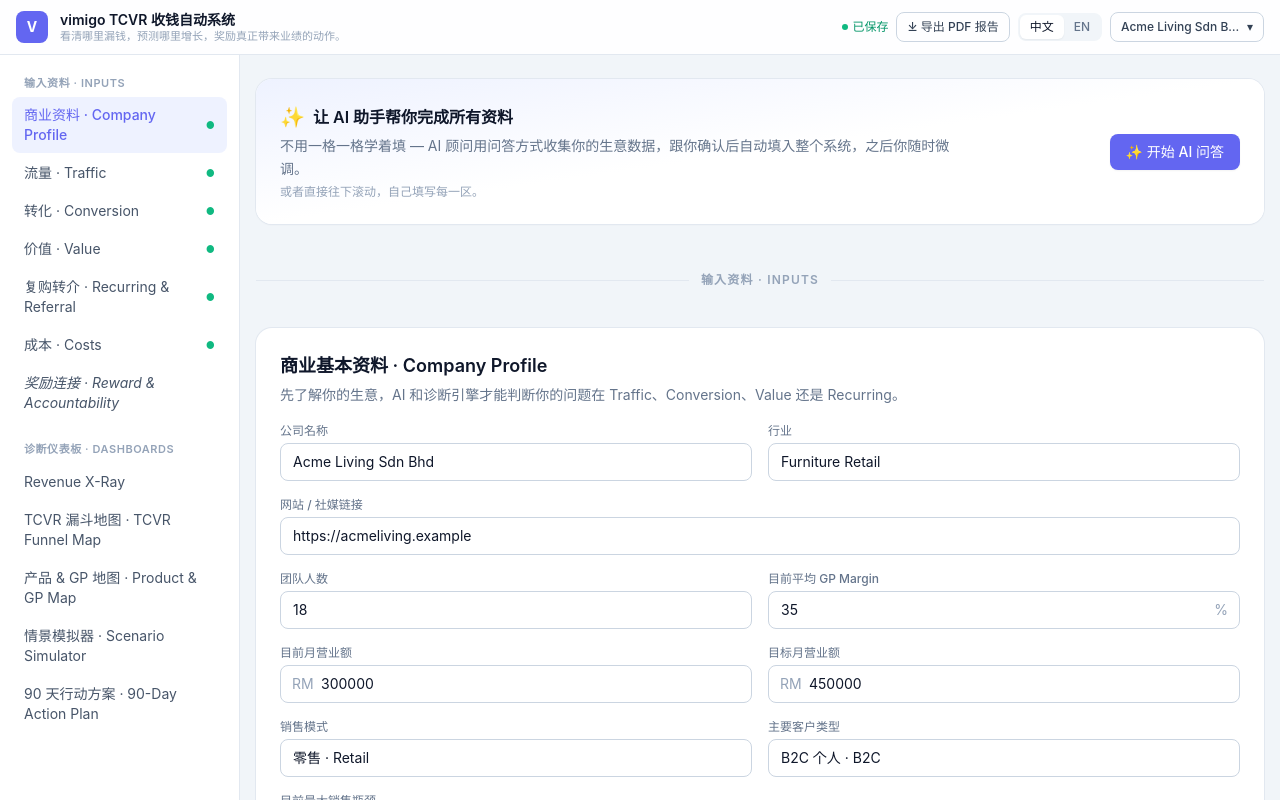
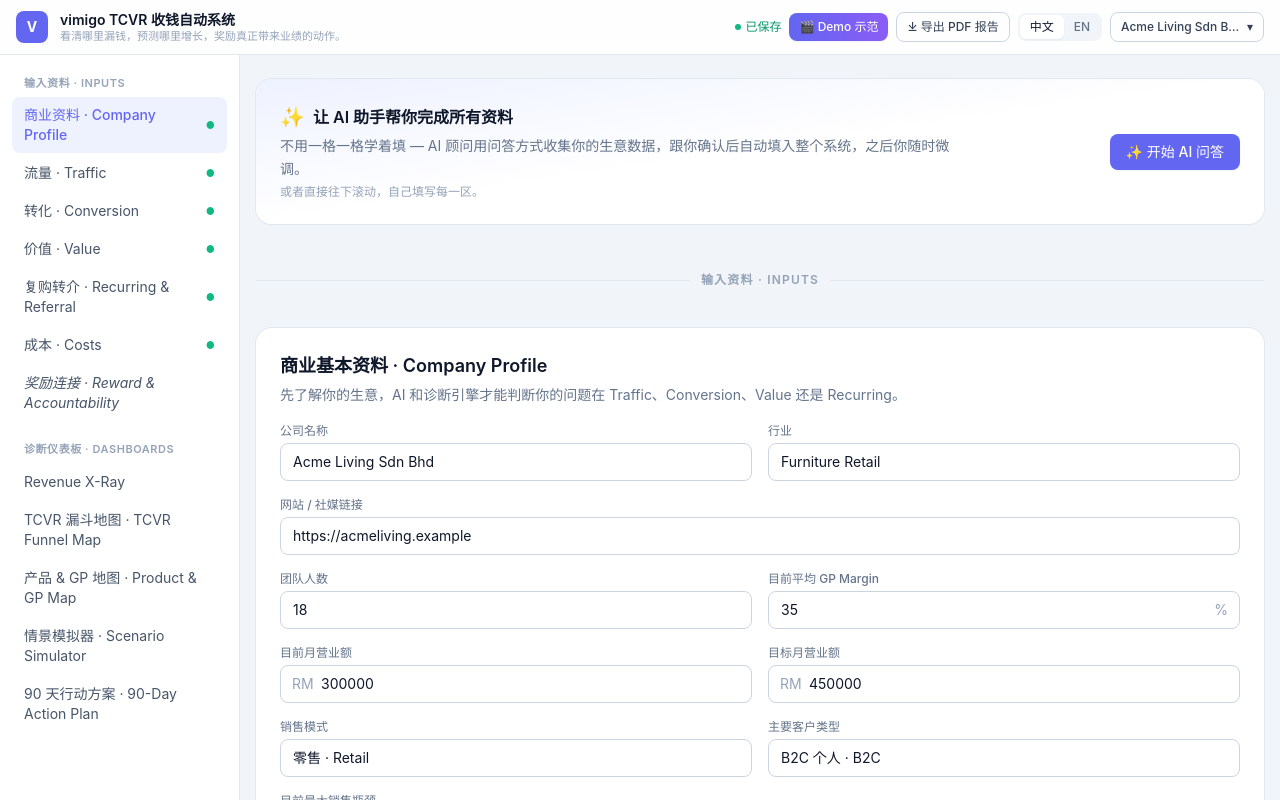
Before and after one commit to shane2mun-lang/vimigo-tcvr-os, a React (Vite) app in the folder frontend/: page / in a window 1280 px wide. Built offline with nearby package versions, Linux system fonts and the light colour scheme.

Commit message:
Demo account button: one-click SH Electrical Chain demo with auto-backup of current data

```diff
--- a/frontend/src/i18n/strings.ts
+++ b/frontend/src/i18n/strings.ts
@@ -311,6 +311,18 @@ export const strings = {
   'agent.restart': { zh: '重新开始', en: 'Restart' },
   'agent.orManual': { zh: '或者直接往下滚动，自己填写每一区。', en: 'Or just scroll down and fill each section yourself.' },
 
+  // ── Demo account ─────────────────────────────────────────────────────────────
+  'demo.button': { zh: 'Demo 示范', en: 'Demo' },
+  'demo.confirm': {
+    zh: '载入示范账号「SH 电器连锁」？画面会换成完整的示范数据；你目前的数据已自动备份到右上角档案选单，随时可以载回。',
+    en: 'Load the demo account "SH Electrical Chain"? The screen will switch to full demo data; your current data has been auto-backed-up to the profile menu (top right) and can be restored anytime.',
+  },
+  'demo.backupName': { zh: '我的数据（自动备份）', en: 'My data (auto-backup)' },
+  'demo.loaded': {
+    zh: '✓ 示范账号已载入 — 往下滚动看每一区怎么填、仪表板怎么读。',
+    en: '✓ Demo loaded — scroll down to see how every section is filled and how to read the dashboards.',
+  },
+
   // ── Full report ──────────────────────────────────────────────────────────────
   'report.fullTitle': { zh: 'TCVR 完整诊断报告', en: 'Full TCVR Diagnostic Report' },
   'report.overview': { zh: '一页总览', en: 'Executive Overview' },
--- a/frontend/src/layout/TopBar.tsx
+++ b/frontend/src/layout/TopBar.tsx
@@ -3,12 +3,35 @@ import { useT } from '@/i18n/useT'
 import { Button, Segmented } from '@/components/ui'
 import { ProfileManager } from './ProfileManager'
 import { exportTcvrReport } from '@/pdf/exportReport'
+import { demoElectricalChain, DEMO_NAME } from '@/store/demo'
+import { saveProfile } from '@/store/profiles'
+import { scrollToSection } from './nav'
 import type { Lang } from '@/i18n/strings'
 
 export function TopBar() {
   const { t } = useT()
   const lang = useStore((s) => s.lang)
   const setLang = useStore((s) => s.setLang)
+  const loadInput = useStore((s) => s.loadInput)
+  const getInput = useStore((s) => s.getInput)
+  const activeProfileName = useStore((s) => s.activeProfileName)
+
+  const loadDemo = () => {
+    // Protect the customer's work: auto-backup whatever is on screen (if any),
+    // THEN swap in the demo. The backup appears in the profile menu.
+    const current = getInput()
+    const hasData =
+      Boolean(current.profile.name) ||
+      current.channels.length > 0 ||
+      current.products.length > 0 ||
+      Boolean(current.profile.currentMonthlyRevenue)
+    if (hasData && activeProfileName !== DEMO_NAME) {
+      saveProfile(activeProfileName ?? t('demo.backupName'), current, Date.now())
+    }
+    if (!window.confirm(t('demo.confirm'))) return
+    loadInput(demoElectricalChain, DEMO_NAME)
+    scrollToSection('company')
+  }
 
   return (
     <header className="sticky top-0 z-30 flex items-center justify-between gap-4 border-b border-slate-200 bg-white/90 px-4 py-2.5 backdrop-blur">
@@ -25,6 +48,9 @@ export function TopBar() {
           <span className="h-1.5 w-1.5 rounded-full bg-emerald-500" />
           {t('common.saved')}
         </span>
+        <Button size="sm" onClick={loadDemo} className="bg-gradient-to-r from-indigo-500 to-violet-500 hover:from-indigo-600 hover:to-violet-600">
+          🎬 {t('demo.button')}
+        </Button>
         <Button variant="outline" size="sm" onClick={exportTcvrReport} className="hidden sm:inline-flex">
           ⤓ {t('profile.exportPdf')}
         </Button>
--- /dev/null
+++ b/frontend/src/store/demo.ts
@@ -0,0 +1,75 @@
+// ─────────────────────────────────────────────────────────────────────────────
+// Demo account — a fully-populated Malaysian electrical-appliance retail chain
+// (Seng Heng-style business). Every module is filled so every dashboard lights up.
+// The numbers are internally consistent ON PURPOSE so the engine reads cleanly:
+//   • channel sales sum to RM1,250,000 = stated monthly revenue
+//   • channel GP ≈ 22% = stated GP margin
+//   • funnel Lead count = channel leads; ClosedWon = channel closes
+//   • the story: strong walk-in traffic, decent conversion, thin margins, WEAK
+//     repeat/referral (classic appliance retail) → engine diagnoses 'no-repeat'
+//     and recommends warranty/consumables/membership plays. Great classroom demo.
+// ─────────────────────────────────────────────────────────────────────────────
+
+import type { TCVRInput } from '@/engine/types'
+
+export const DEMO_NAME = 'SH 电器连锁 Demo · SH Electrical Chain'
+
+export const demoElectricalChain: TCVRInput = {
+  profile: {
+    name: DEMO_NAME,
+    industry: '家电零售连锁 Electrical Appliances Retail',
+    website: 'https://www.sh-electrical-demo.com.my',
+    teamSize: 45,
+    salesModel: 'Retail',
+    customerType: 'B2C',
+    currentMonthlyRevenue: 1250000,
+    targetMonthlyRevenue: 1800000,
+    currentGPMargin: 22,
+    biggestBottleneck: 'no-repeat',
+  },
+  channels: [
+    { id: 'demo-walk', name: 'Walk-in 门店自然客流', monthlyImpressions: 0, monthlyLeads: 2200, monthlySpend: 0, leadQualityScore: 4, owner: '门市组', hasFollowUp: false, closedDeals: 660, sales: 580000, gp: 127600 },
+    { id: 'demo-fb', name: 'Facebook Ads', monthlyImpressions: 850000, monthlyLeads: 1200, monthlySpend: 18000, leadQualityScore: 3, owner: '市场部', hasFollowUp: true, closedDeals: 95, sales: 218000, gp: 48000 },
+    { id: 'demo-ecom', name: 'Shopee / Lazada 电商', monthlyImpressions: 400000, monthlyLeads: 900, monthlySpend: 12000, leadQualityScore: 3, owner: '电商组', hasFollowUp: true, closedDeals: 180, sales: 162000, gp: 32400 },
+    { id: 'demo-tt', name: 'TikTok 直播带货', monthlyImpressions: 600000, monthlyLeads: 650, monthlySpend: 6500, leadQualityScore: 2, owner: '市场部', hasFollowUp: false, closedDeals: 70, sales: 75000, gp: 15800 },
+    { id: 'demo-goog', name: 'Google Ads', monthlyImpressions: 220000, monthlyLeads: 380, monthlySpend: 9500, leadQualityScore: 4, owner: '市场部', hasFollowUp: true, closedDeals: 55, sales: 132000, gp: 29000 },
+    { id: 'demo-ref', name: 'Referral 老客转介绍', monthlyImpressions: 0, monthlyLeads: 160, monthlySpend: 0, leadQualityScore: 5, owner: '客服组', hasFollowUp: true, closedDeals: 85, sales: 83000, gp: 19900 },
+  ],
+  funnel: [
+    { key: 'Lead', count: 5490, avgWaitTime: 0, owner: '市场部', hasSOP: true },
+    { key: 'QualifiedLead', count: 3800, avgWaitTime: 1, owner: '销售组', lostReason: '只是问价 / 预算不符', hasSOP: true },
+    { key: 'Appointment', count: 2900, avgWaitTime: 1, owner: '门市组', lostReason: '没到店', nextAction: 'WhatsApp 提醒 + 到店礼', hasSOP: true },
+    { key: 'Quotation', count: 2100, avgWaitTime: 2, owner: '销售组', lostReason: '去竞争对手比价', hasSOP: true },
+    { key: 'FollowUp', count: 1500, avgWaitTime: 3, owner: '销售组', lostReason: '没人跟进就冷掉', nextAction: '报价后 D1 WhatsApp / D3 电话', hasSOP: false },
+    { key: 'ClosedWon', count: 1145, avgWaitTime: 1, owner: '销售组', hasSOP: true },
+    { key: 'ClosedLost', count: 750, owner: '销售组', lostReason: '价格 / 比价输了' },
+    { key: 'PaymentCollected', count: 1095, avgWaitTime: 3, owner: '财务', hasSOP: true },
+  ],
+  products: [
+    { id: 'demo-p1', name: '小家电特价区（电水壶/风扇）', tag: '引流品', price: 49, cost: 38, avgCycle: 1, avgCloseRate: 45, monthlyVolume: 850, easyPriceCompare: true, goodForAds: true },
+    { id: 'demo-p2', name: '32–43寸智能电视', tag: '爆品', price: 1299, cost: 1070, avgCycle: 2, avgCloseRate: 30, monthlyVolume: 220, easyPriceCompare: true, goodForAds: true, easyUpsell: true },
+    { id: 'demo-p3', name: '冰箱 / 洗衣机大家电', tag: '核心品', price: 2400, cost: 1900, avgCycle: 3, avgCloseRate: 25, monthlyVolume: 180, easyUpsell: true },
+    { id: 'demo-p4', name: '安装 + 延长保修配套', tag: '利润品', price: 399, cost: 80, avgCycle: 1, avgCloseRate: 35, monthlyVolume: 260, easyUpsell: true, goodForReward: true },
+    { id: 'demo-p5', name: '手机配件 / 数码周边', tag: '现金流品', price: 89, cost: 52, avgCycle: 1, avgCloseRate: 40, monthlyVolume: 600, easyRepeat: true },
+    { id: 'demo-p6', name: '全屋家电配套（新房 Package）', tag: '大鲸鱼', price: 18800, cost: 15200, avgCycle: 21, avgCloseRate: 15, monthlyVolume: 8, goodForReward: true },
+    { id: 'demo-p7', name: '净水器滤芯 / 耗材会员包', tag: '复购品', price: 159, cost: 60, avgCycle: 2, avgCloseRate: 50, monthlyVolume: 320, easyRepeat: true, easyReferral: true },
+  ],
+  recurring: {
+    newCustomers: 1145,
+    repeatCustomers: 95,
+    avgRepeatCount: 1.6,
+    avgRepeatCycle: 280,
+    customerLifespan: 36,
+    avgReferralsPerCustomer: 0.15,
+    referralCloseRate: 53,
+    hasMembership: false,
+    hasAftercare: true,
+    hasReviewMechanism: true,
+    hasReferralReward: false,
+  },
+  costs: {
+    marketingCost: 46000,
+    rewardCost: 15000,
+    operationalCost: 165000,
+  },
+}
```
